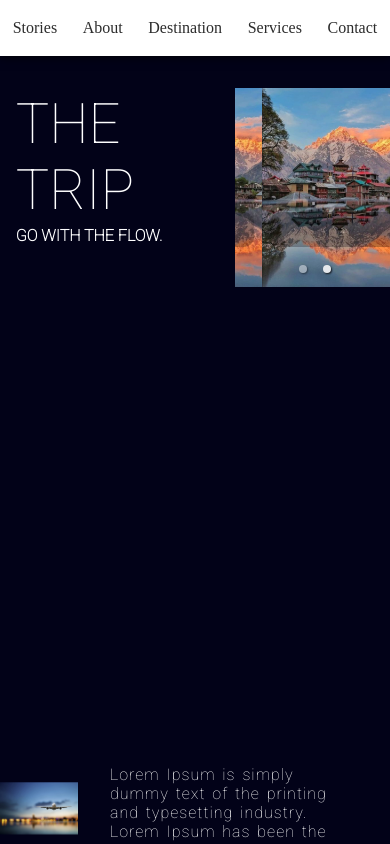
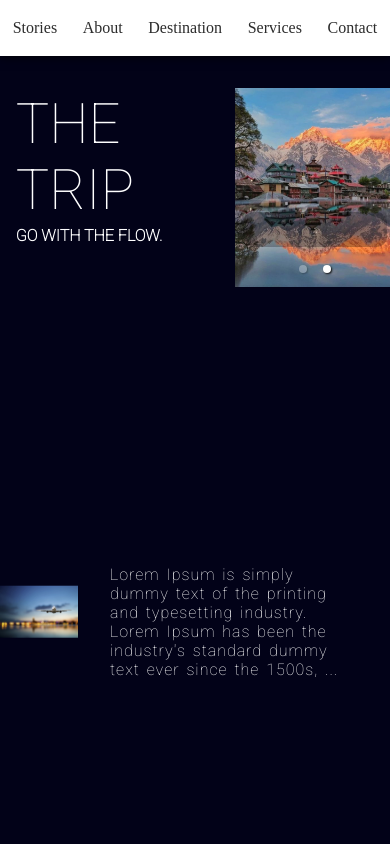
Before and after one commit to Khushinagar/project-1, a React (Create React App) app: page / in a window 390 px wide. Shown: the top 844 px of the page. Built offline with nearby package versions, Linux system fonts and the light colour scheme.

Commit message:
"fourth commit"

```diff
--- a/src/styles/Mediaquery.scss
+++ b/src/styles/Mediaquery.scss
@@ -100,7 +100,7 @@
         display: flex;
         align-items: center;
         justify-content: center;
-        margin-top: -500px;
+        margin-top: -700px;
 
 
         > img{
@@ -257,7 +257,7 @@
         }
 
         >main{
-            width: 20%;
+            width: 15%;
         display: flex;
         justify-content: flex-end;
         a{
--- a/src/styles/header.scss
+++ b/src/styles/header.scss
@@ -6,7 +6,7 @@
     justify-content: space-between;
     align-items: center ;
     position: sticky;
-    // background-color: $first;
+    background-color: $first;
     box-shadow: 0 0 10px;
     top: 0%;
     z-index: 10;
```
